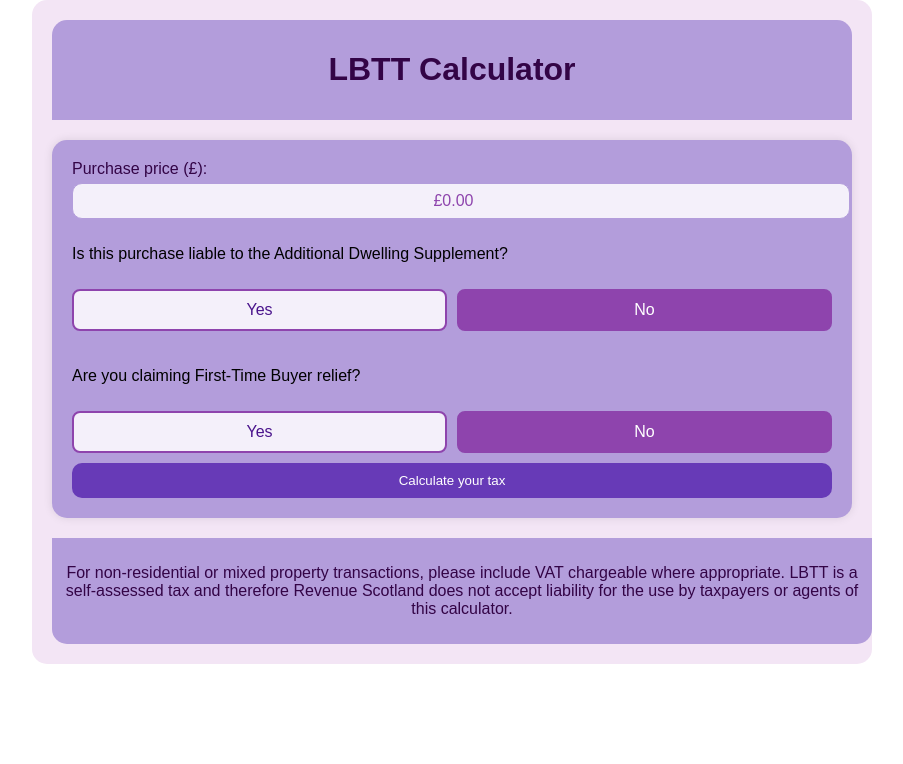
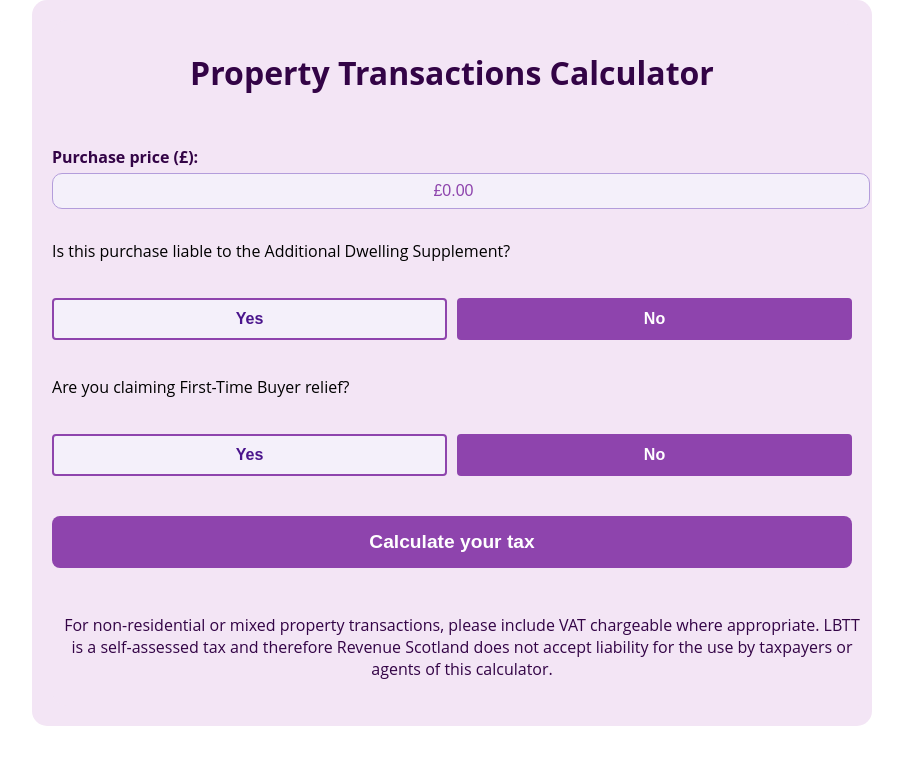
Before and after one commit to samuelloganbjss/LBTT_calculator, a React (Create React App) app in the folder lbtt-frontend/: page / in a window 1280 px wide. Shown: the top 764 px of the page, without its empty margins (188-1091 px from the left). Built offline with nearby package versions, Linux system fonts and the light colour scheme.

Commit message:
- Updated styling

```diff
--- a/lbtt-frontend/src/App.css
+++ b/lbtt-frontend/src/App.css
@@ -2,25 +2,26 @@
   max-width: 800px;
   margin: 0 auto;
   padding: 20px;
-  font-family: Arial, sans-serif;
+  font-family: 'Open Sans', sans-serif;
   background-color: #f3e5f5;
   border-radius: 15px;
 }
 
 .app-header {
-  background-color: #b39ddb;
+  background-color:#f3e5f5;
   color: rgb(51, 4, 70);
   padding: 10px;
   text-align: center;
   border-radius: 15px 15px 0 0;
+  font-weight: bold;
 }
 
 .app-main {
   margin: 20px 0;
-  padding: 20px;
-  background-color: #b39ddb;
-  border-radius: 15px;
-  box-shadow: 0 0 10px rgba(0, 0, 0, 0.1);
+  padding: 0;
+  background-color: transparent;
+  border-radius: 0;
+  box-shadow: none;
 }
 
 .calculator-form {
@@ -29,8 +30,9 @@
 }
 
 .calculator-form label {
-  margin-bottom: 10px;
+  margin-bottom: 15px;
   color: rgb(51, 4, 70);
+  font-weight: bold;
 }
 
 input[type="number"] {
@@ -64,45 +66,49 @@
   border-radius: 5px;
 }
 
-/* New CSS for the additional dwelling supplement toggle buttons */
-.additional-dwelling-section {
+.additional-dwelling-section,
+.first-time-buyer-section {
   margin-bottom: 20px;
 }
 
 .toggle-button-group {
   display: flex;
-  gap: 10px; /* Adds space between the buttons */
+  gap: 10px;
 }
 
 .toggle-button {
   padding: 10px 20px;
-  border: 2px solid #8e44ad; /* Purple border color */
-  background-color: #f4f0fa; /* Light purple background */
-  color: #4a148c; /* Darker purple text color */
+  border: 2px solid #8e44ad;
+  background-color: #f4f0fa;
+  color: #4a148c;
   cursor: pointer;
-  border-radius: 8px;
+  border-radius: 4px;
   font-size: 1rem;
-  flex: 1; /* Make both buttons have equal width */
-  transition: background-color 0.3s ease; /* Smooth transition for background color */
+  flex: 1;
+  transition: background-color 0.3s ease;
+  font-weight: bold;
 }
 
 .toggle-button.active {
-  background-color: #8e44ad; /* Active button with a darker purple background */
-  color: #ffffff; /* White text for better contrast on active button */
+  background-color: #8e44ad;
+  color: #ffffff;
 }
 
 .toggle-button:hover {
-  background-color: #b39ddb; /* Slightly different purple for hover state */
+  background-color: #b39ddb;
 }
 
 button {
-  margin-top: 10px;
-  padding: 10px;
-  background-color: #673ab7;
+  margin-top: 20px;
+  padding: 15px;
+  background-color: #8e44ad;
   color: white;
   border: none;
-  border-radius: 10px;
+  border-radius: 8px;
+  font-size: 1.2rem;
+  font-weight: bold;
   cursor: pointer;
+  width: 100%;
 }
 
 button:hover {
@@ -118,7 +124,7 @@
 .app-footer {
   text-align: center;
   padding: 10px;
-  background-color: #b39ddb;
+  background-color: #f3e5f5;
   color: rgb(51, 4, 70);
   border-radius: 0 0 15px 15px;
   position: relative;
--- a/lbtt-frontend/src/App.js
+++ b/lbtt-frontend/src/App.js
@@ -39,7 +39,7 @@
   return (
     <div className="app-container">
       <header className="app-header">
-        <h1>LBTT Calculator</h1>
+        <h1>Property Transactions Calculator</h1>
       </header>
       <main className="app-main">
         <form onSubmit={handleSubmit} className="calculator-form">
@@ -93,7 +93,7 @@
               </button>
             </div>
           </div>
-          <button type="submit">Calculate your tax</button>
+          <button type="submit" className="calculate-button">Calculate your tax</button>
         </form>
         {lbtt !== null && <p>LBTT: £{lbtt}</p>}
         {error && <p className="error-message">{error}</p>}
```
